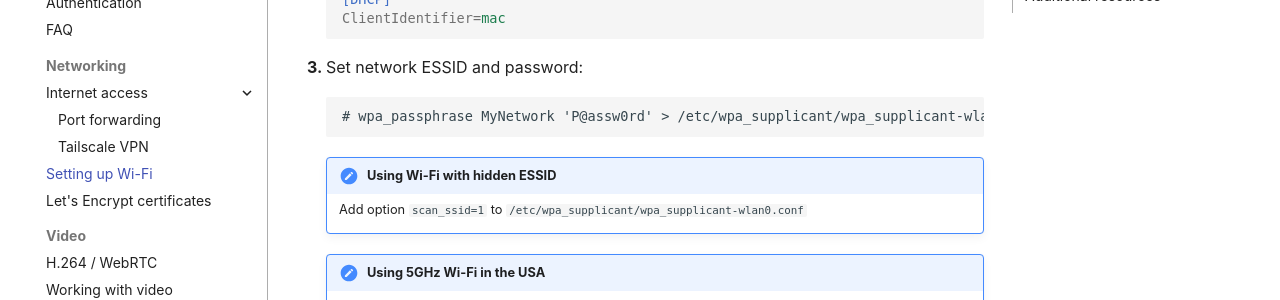
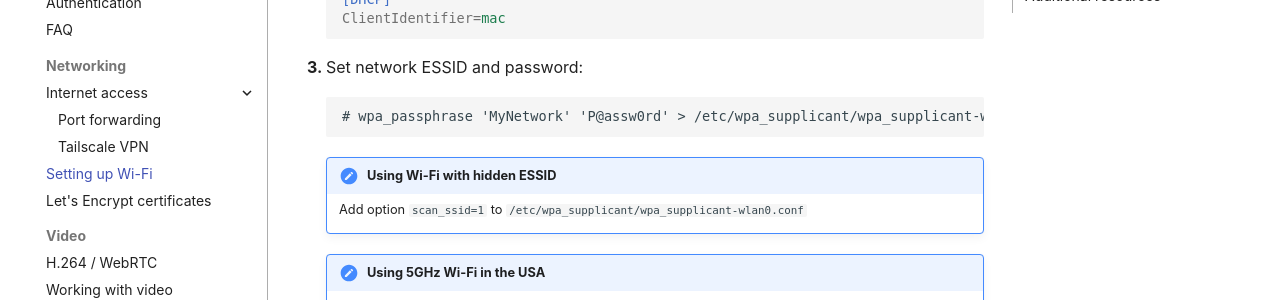
Before and after one commit to pikvm/pikvm, an MkDocs documentation site: the page built from docs/wifi.md, in a window 1280 px wide and 900 px high, scrolled down 1007 px. Shown: the part 152-452 px from the top of the window. Built offline with MkDocs 1.6.1 and Material for MkDocs 9.7.7, drawn with Linux system fonts in a browser that asks for light colours; some web fonts are replaced; comment, search, counter and statistics services are not loaded.

````diff
--- a/docs/wifi.md
+++ b/docs/wifi.md
@@ -46,7 +46,7 @@ Alternatively you can connect to the PiKVM via SSH. The built-in Web Terminal (a
 3. Set network ESSID and password:
 
     ```
-    # wpa_passphrase MyNetwork 'P@assw0rd' > /etc/wpa_supplicant/wpa_supplicant-wlan0.conf
+    # wpa_passphrase 'MyNetwork' 'P@assw0rd' > /etc/wpa_supplicant/wpa_supplicant-wlan0.conf
     ```
 
     !!! note "Using Wi-Fi with hidden ESSID"
````
